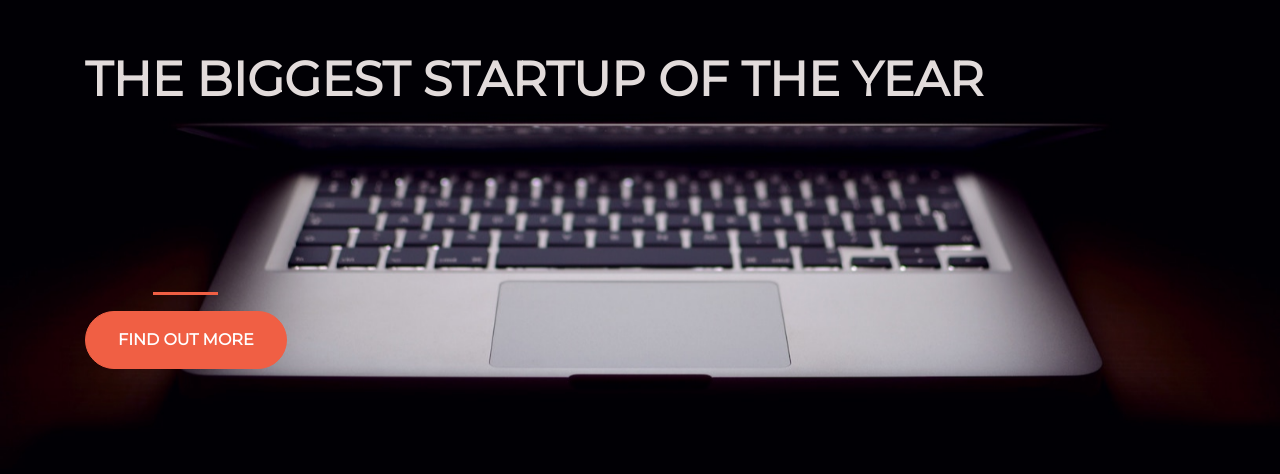
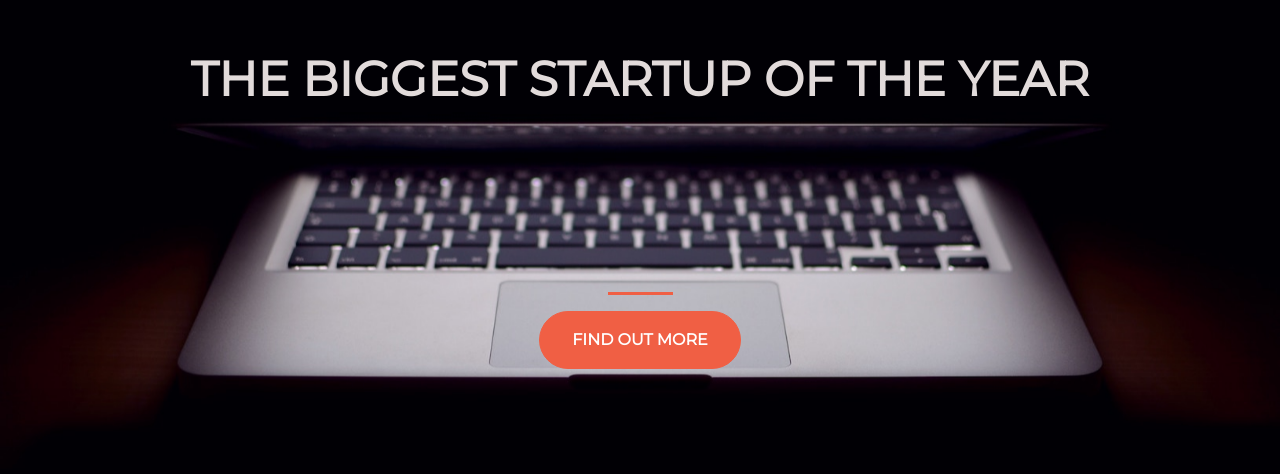
Before and after one commit to naskosergiev/naskosergiev.github.io, a plain HTML site: page index.html in a window 1280 px wide. Shown: the part 190-664 px from the top of the page. Drawn offline with nearby package versions, Linux system fonts and the light colour scheme.

Commit message:
Update index.html

```diff
--- a/index.html
+++ b/index.html
@@ -15,18 +15,14 @@
   <body>
     <div class="container d-flex align-items-center h-100">
       <div class="row">
-        <div class="">
           <header class="text-center col-12">
             <h1 class="text-uppercase"><strong>The biggest startup of the year</strong></h1>
           </header>
-        </div>
         <div class="buffer col-12"></div>
-        <div class="">
           <section class="text-center col-12">
             <hr>
             <button class="btn btn-primary btn-xl" type="button" name="button">Find out more</button>
           </section>
-        </div>
       </div>
     </div>
   </body>
```
